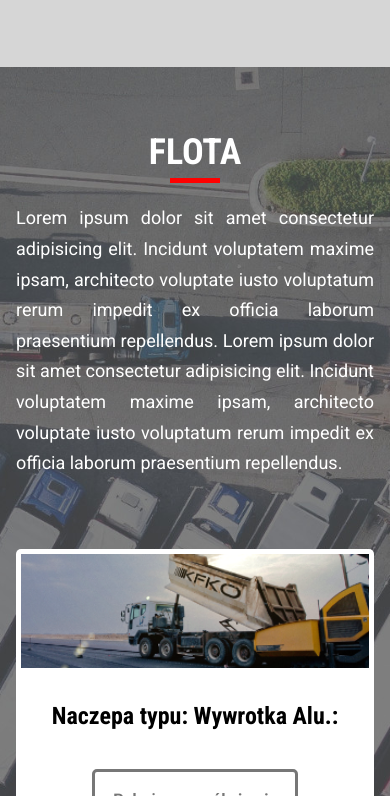
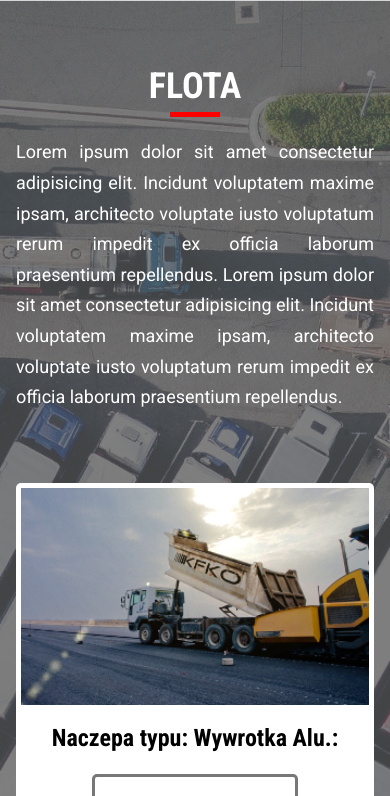
Before and after one commit to Pawelwgithub/transport-project, a website: page index.html in a window 390 px wide. Shown: the part 2778-3574 px from the top of the page. Drawn offline with nearby package versions, Linux system fonts and the light colour scheme; a web font is replaced by a local one.

Commit message:
Change styles for fleet in media

```diff
--- a/sass/partials/_global.scss
+++ b/sass/partials/_global.scss
@@ -95,7 +95,7 @@ section {
 
 .section-subtitle {
   font-size: 24px;
-  margin: 20px 0 12px 0;
+  margin: 12px 0 12px 0;
   font-family: $font-header;
 }
 
--- a/sass/partials/_media.scss
+++ b/sass/partials/_media.scss
@@ -68,7 +68,6 @@
 
   .fleet img {
     width: 100%;
-    height: 30%;
   }
 
   footer {
@@ -158,11 +157,15 @@
 
 @media (max-width: 1024px) {
   .btn {
-    margin: 20px auto 0 auto;
+    margin: 10px auto 0 auto;
   }
 
   .btn-one {
     margin: 150px auto 0 auto;
+  }
+
+  .section-subtitle {
+    margin: 5px 0 5px 0;
   }
 
   header .logo a {
--- a/sass/partials/_our-fleet.scss
+++ b/sass/partials/_our-fleet.scss
@@ -76,4 +76,5 @@
   color: $color-six;
   text-align: justify;
   padding: 0 20px 0 20px;
+  margin: 0px;
 }
```
Also changed, not shown: css/style.css, 1 other file.
